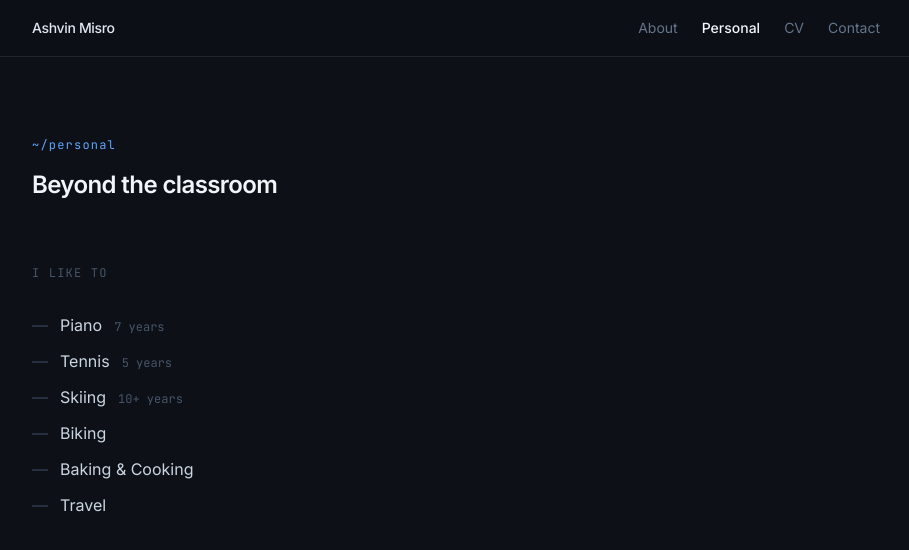
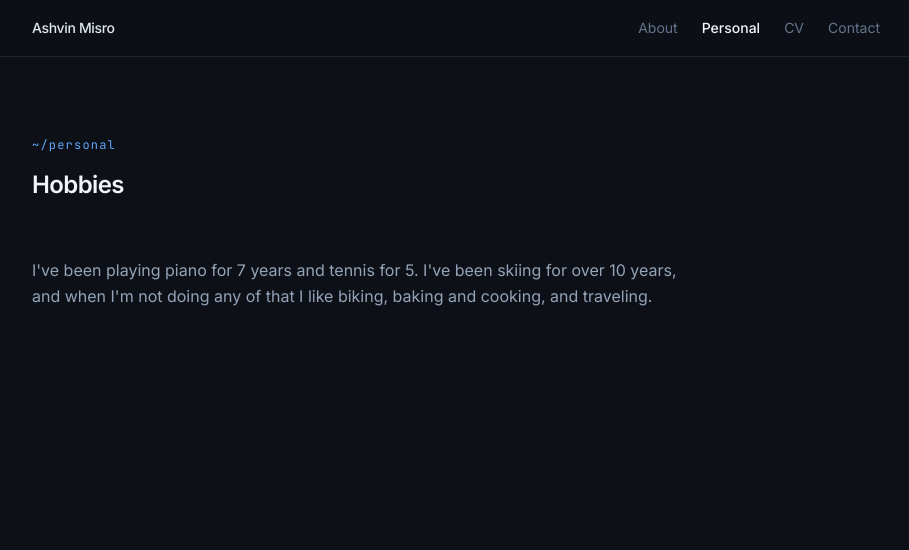
Before and after one commit to misrash27/personal-website, a React (Vite) app: page / in a window 1280 px wide. Both pictures are taken after a click on the button "Personal". Shown: the top 550 px of the page, without its empty margins (184-1093 px from the left). Built offline with nearby package versions, Linux system fonts and the light colour scheme.

Commit message:
Personal page: Hobbies title with paragraph instead of list

```diff
--- a/src/components/Personal.jsx
+++ b/src/components/Personal.jsx
@@ -1,32 +1,15 @@
-const hobbies = [
-  { name: 'Piano', detail: '7 years' },
-  { name: 'Tennis', detail: '5 years' },
-  { name: 'Skiing', detail: '10+ years' },
-  { name: 'Biking', detail: null },
-  { name: 'Baking & Cooking', detail: null },
-  { name: 'Travel', detail: null },
-]
-
 export default function Personal() {
   return (
     <div className="max-w-4xl mx-auto px-6 py-20">
-      <div className="mb-16">
+      <div className="mb-14">
         <p className="text-xs font-mono text-blue-400 mb-4 tracking-widest">~/personal</p>
-        <h1 className="text-2xl font-semibold text-slate-100 tracking-tight mb-3">Beyond the classroom</h1>
+        <h1 className="text-2xl font-semibold text-slate-100 tracking-tight mb-3">Hobbies</h1>
       </div>
 
-      <section>
-        <p className="text-xs font-mono text-slate-600 uppercase tracking-widest mb-8">I like to</p>
-        <ul className="space-y-3">
-          {hobbies.map((h) => (
-            <li key={h.name} className="flex items-baseline gap-3">
-              <span className="text-slate-700">—</span>
-              <span className="text-slate-300">{h.name}</span>
-              {h.detail && <span className="text-xs font-mono text-slate-600">{h.detail}</span>}
-            </li>
-          ))}
-        </ul>
-      </section>
+      <p className="text-slate-400 leading-relaxed max-w-2xl">
+        I've been playing piano for 7 years and tennis for 5. I've been skiing for over 10 years,
+        and when I'm not doing any of that I like biking, baking and cooking, and traveling.
+      </p>
     </div>
   )
 }
```
